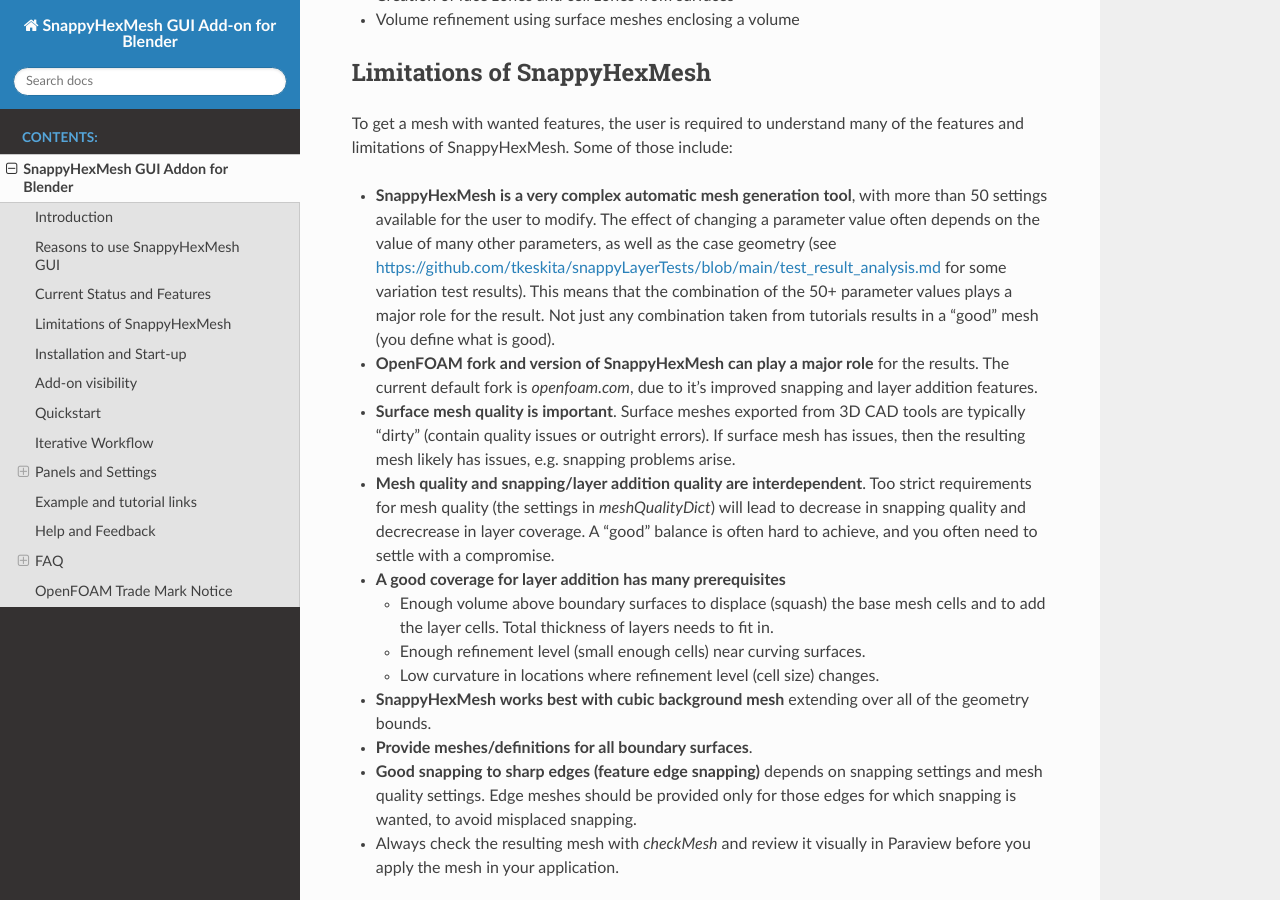
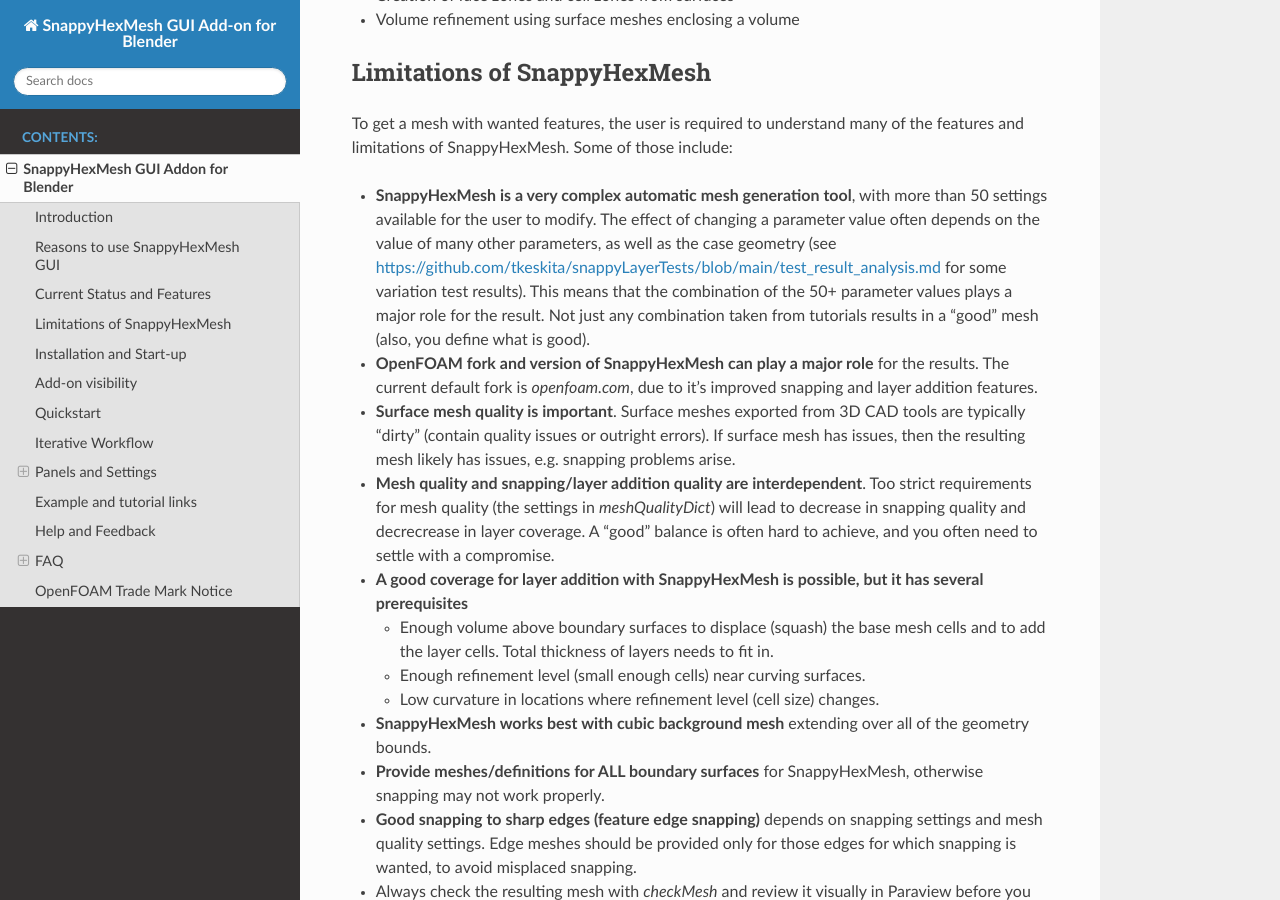
Before and after one commit to tkeskita/snappyhexmesh_gui, a Sphinx documentation site: the page built from docs/snappy_gui.rst, in a window 1280 px wide and 900 px high, scrolled down 2209 px. Built offline with Sphinx 7.4.7 and the Read the Docs theme 2.0.0, drawn with Linux system fonts in a browser that asks for light colours.

Commit message:
Docs: Minor editing

```diff
--- a/docs/snappy_gui.rst
+++ b/docs/snappy_gui.rst
@@ -92,8 +92,8 @@
   https://github.com/tkeskita/snappyLayerTests/blob/main/test_result_analysis.md
   for some variation test results). This means that the combination of
   the 50+ parameter values plays a major role for the result. Not just
-  any combination taken from tutorials results in a "good" mesh (you
-  define what is good).
+  any combination taken from tutorials results in a "good" mesh (also,
+  you define what is good).
 * **OpenFOAM fork and version of SnappyHexMesh can play a major role** for the
   results. The current default fork is *openfoam.com*, due to it's improved
   snapping and layer addition features.
@@ -106,7 +106,8 @@
   settings in *meshQualityDict*) will lead to decrease in snapping
   quality and decrecrease in layer coverage. A "good" balance is often
   hard to achieve, and you often need to settle with a compromise.
-* **A good coverage for layer addition has many prerequisites**
+* **A good coverage for layer addition with SnappyHexMesh is possible,
+  but it has several prerequisites**
 
   * Enough volume above boundary surfaces to displace (squash) the
     base mesh cells and to add the layer cells. Total thickness of
@@ -117,7 +118,8 @@
 
 * **SnappyHexMesh works best with cubic background mesh** extending
   over all of the geometry bounds.
-* **Provide meshes/definitions for all boundary surfaces**.
+* **Provide meshes/definitions for ALL boundary surfaces** for
+  SnappyHexMesh, otherwise snapping may not work properly.
 * **Good snapping to sharp edges (feature edge snapping)** depends on
   snapping settings and mesh quality settings. Edge meshes should be
   provided only for those edges for which snapping is wanted, to avoid
```
